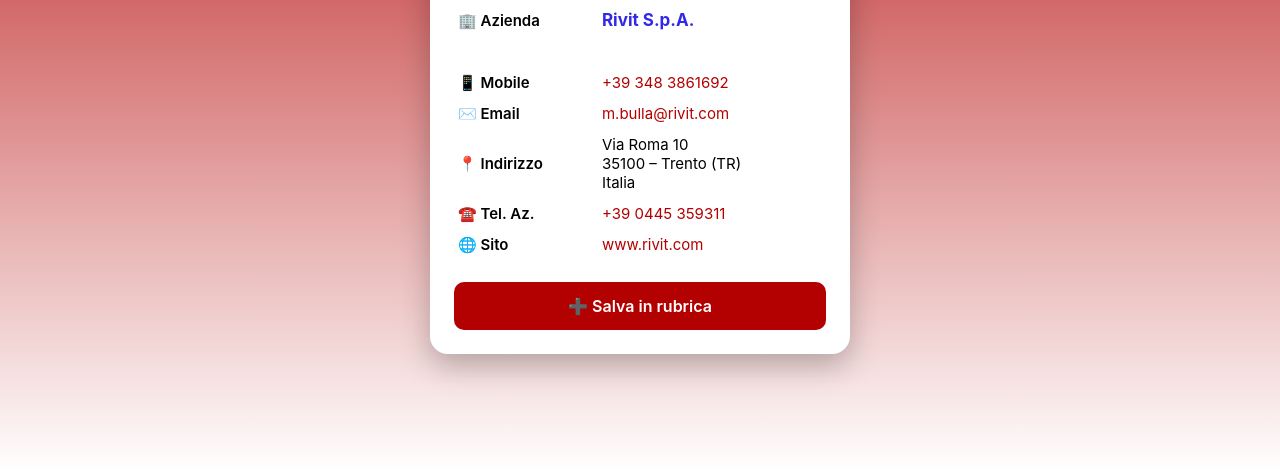
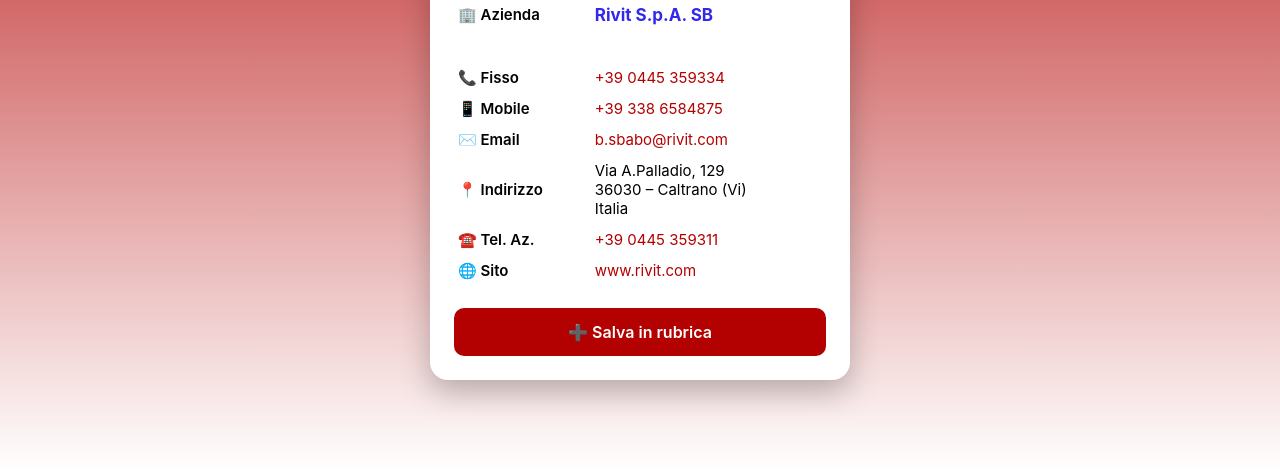
Before and after one commit to CedRivit/Barbara.Sbabo, a plain HTML site: page index.html in a window 1280 px wide. Shown: the part 328-800 px from the top of the page. Drawn offline with Linux system fonts and the light colour scheme.

Commit message:
Update index.html

```diff
--- a/index.html
+++ b/index.html
@@ -145,31 +145,31 @@
 
     <div class="header">
       <img src="FOTO1.jpg" alt="Foto profilo" class="photo">
-      <div class="name">Marco Bulla</div>
-    <!--  <div class="role">Sales Area Manager</div> -->
+      <div class="name">Barbara Sbabo</div>
+      <div class="role">Sales Area Manager</div>
     </div>
 
     <table class="azienda">
       <tr>
         <td class="label">🏢 Azienda</td>
-        <td class="company-value">Rivit S.p.A.</td>
+        <td class="company-value">Rivit S.p.A. SB</td>
       </tr>
       <tr><td colspan="2">&nbsp;</td></tr>
-      <!-- <tr>
+      <tr>
         <td class="label">📞 Fisso</td>
-        <td><a href="tel:+39 0445 359331">+39 0445 359331</a></td>
-      </tr> -->
+        <td><a href="tel:+39 0445 359331">+39 0445 359334</a></td>
+      </tr>
       <tr>
         <td class="label">📱 Mobile</td>
-        <td><a href="tel:+39 348 3861692">+39 348 3861692</a></td>
+        <td><a href="tel:+39 366 6442168">+39 338 6584875</a></td>
       </tr>
       <tr>
         <td class="label">✉️ Email</td>
-        <td><a href="mailto:m.bulla@rivit.com">m.bulla@rivit.com</a></td>
+        <td><a href="mailto:b.sbabo@rivit.com">b.sbabo@rivit.com</a></td>
       </tr>
       <tr>
         <td class="label">📍 Indirizzo</td>
-        <td>Via Roma 10<br>35100 – Trento (TR)<br>Italia</td>
+        <td>Via A.Palladio, 129<br>36030 – Caltrano (Vi)<br>Italia</td>
       </tr>
       <tr>
         <td class="label">☎️ Tel. Az.</td>
```
